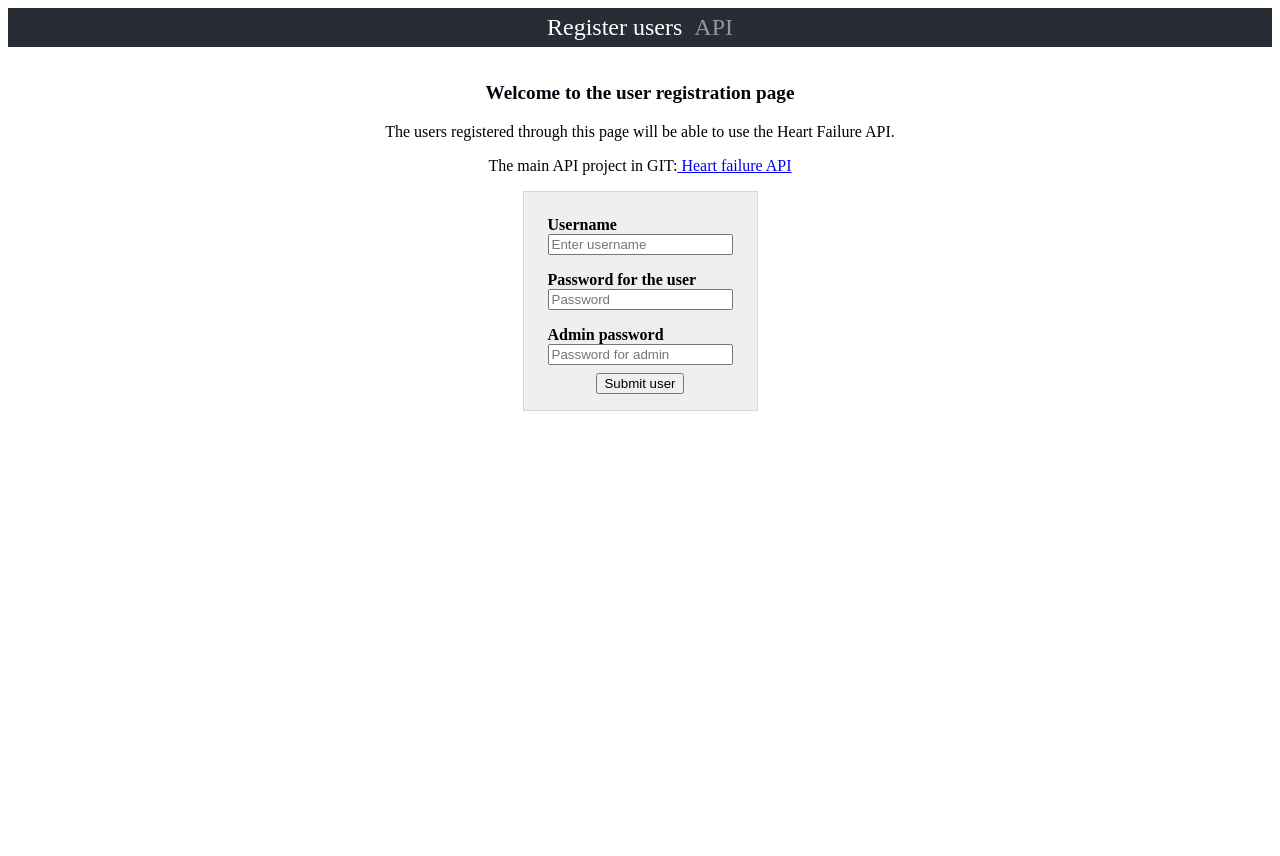
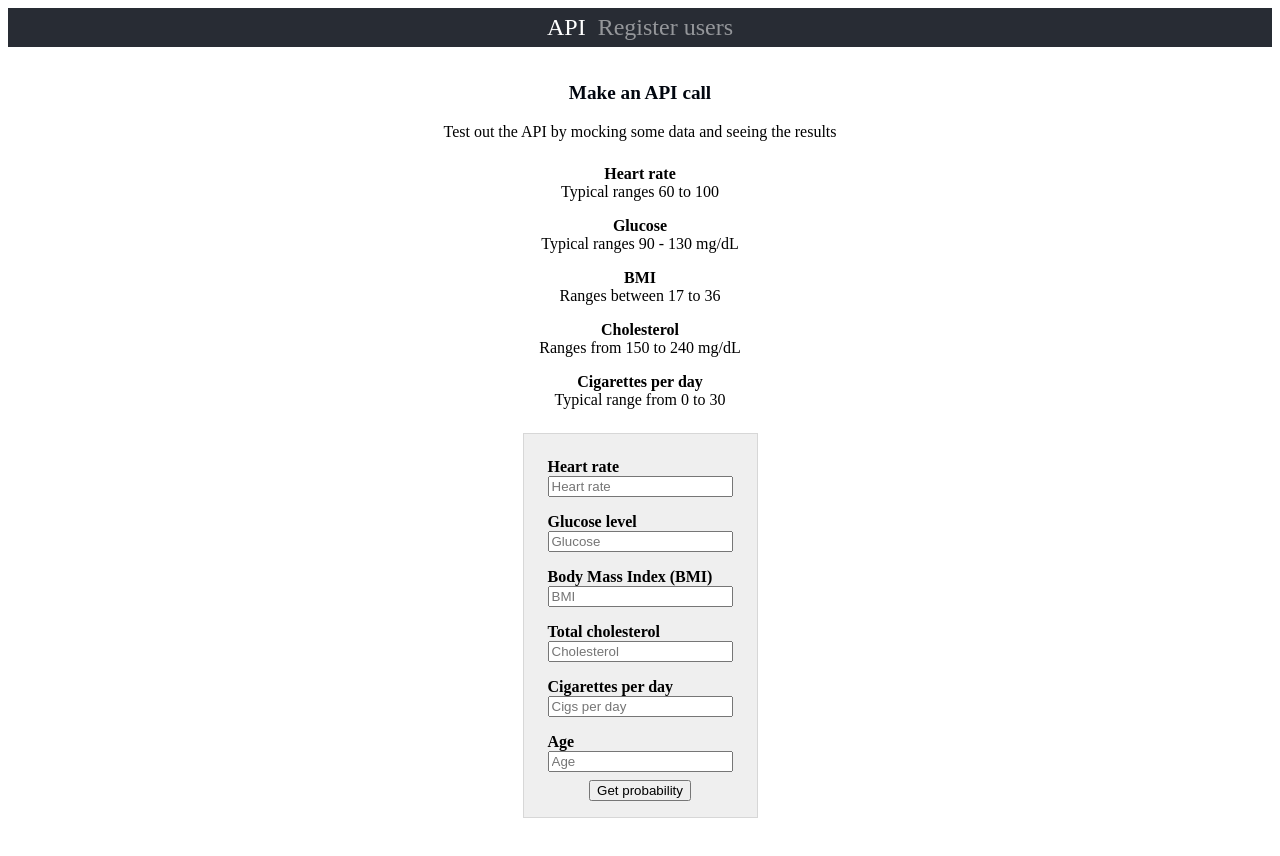
Before and after one commit to Eligijus112/user-registration-react, a React (Create React App) app in the folder user-registration/: page / in a window 1280 px wide. Before the commit the page ends 800 px from the top, so only its background shows below. Built offline with nearby package versions, Linux system fonts and the light colour scheme; no server answers.

Commit message:
Added some explanation to the API

```diff
--- a/user-registration/src/App.css
+++ b/user-registration/src/App.css
@@ -63,3 +63,11 @@ ul.react-tabs__tab-list{
   text-align: center;
   font-weight: bold;
 }
+
+.card {
+  padding: 0.5rem;
+}
+
+.card-title {
+  font-weight: bold;
+}
--- a/user-registration/src/App.js
+++ b/user-registration/src/App.js
@@ -6,6 +6,9 @@ import RegistrationForm from './components/RegistrationForm';
 
 // Importing test API call component
 import APIcall from './components/APIcall';
+
+// Info component
+import Card from 'react-bootstrap/Card';
 
 import { Tab, Tabs, TabList, TabPanel } from 'react-tabs';
 
@@ -16,9 +19,40 @@ class App extends Component {
     return (
       <Tabs>
         <TabList>
-          <Tab>Register users</Tab>
-          <Tab>API </Tab>
+          <Tab>API</Tab>
+          <Tab>Register users </Tab>
         </TabList>
+
+        <TabPanel>
+          <div className='main-page'>
+            <header className='main-page-header'>
+              <p> Make an API call </p>
+            </header>
+
+            <div className='sub-header'>
+              <p>
+                Test out the API by mocking some data and seeing the results
+          </p>
+
+            </div>
+
+            <div className='feature-info'>
+            <Card> <Card.Title> Heart rate </Card.Title> <Card.Body> Typical ranges 60 to 100 </Card.Body> </Card>
+
+            <Card> <Card.Title> Glucose </Card.Title> <Card.Body> Typical ranges 90 - 130 mg/dL </Card.Body> </Card>
+
+            <Card> <Card.Title> BMI </Card.Title> <Card.Body> Ranges between 17 to 36 </Card.Body> </Card>
+
+            <Card> <Card.Title> Cholesterol </Card.Title> <Card.Body> Ranges from 150 to 240 mg/dL  </Card.Body> </Card>
+
+            <Card> <Card.Title> Cigarettes per day </Card.Title> <Card.Body> Typical range from 0 to 30 </Card.Body> </Card>
+
+            </div>
+            <div className='form'>
+              <APIcall />
+            </div>
+          </div>
+        </TabPanel>
 
         <TabPanel>
           <div className='main-page'>
@@ -42,23 +76,7 @@ class App extends Component {
           </div>
         </TabPanel>
 
-        <TabPanel>
-        <div className='main-page'>
-          <header className='main-page-header'>
-            <p> Make an API call </p>
-          </header>
 
-          <div className='sub-header'>
-            <p>
-              Test out the API by mocking some data and seeing the results
-          </p>
-
-          </div>
-          <div className='form'>
-            <APIcall/>
-          </div>
-        </div>
-        </TabPanel>
       </Tabs>
     )
   }
```
Lines whose indentation alone changed are shown as unchanged.
